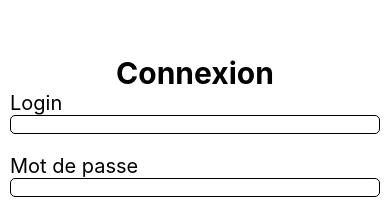
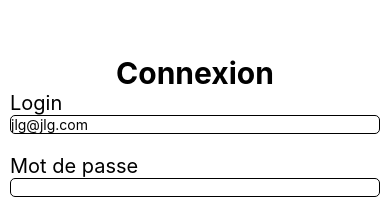
Before and after one commit to jlg-formation/frn-fev-23, a React Native app in the folder front/: screen /Settings in a window 390 px wide. Shown: the part 250-455 px from the top of the page. Built offline with nearby package versions, Linux system fonts and the light colour scheme.

Commit message:
dev: handling form

```diff
--- a/front/screens/LoginScreen.tsx
+++ b/front/screens/LoginScreen.tsx
@@ -11,11 +11,13 @@ import {useAuthenticationStore} from '../stores/authentication.store';
 
 export const LoginScreen = () => {
   const [isConnecting, setIsConnecting] = useState(false);
+  const [login, setLogin] = useState('jlg@jlg.com');
+  const [password, setPassword] = useState('');
   const {connect} = useAuthenticationStore();
 
   const onConnected = async () => {
     setIsConnecting(true);
-    await connect();
+    await connect(login, password);
     setIsConnecting(false);
   };
 
@@ -25,11 +27,20 @@ export const LoginScreen = () => {
       <View style={styles.form}>
         <View style={styles.label}>
           <Text style={styles.labelText}>Login</Text>
-          <TextInput style={styles.input} />
+          <TextInput
+            style={styles.input}
+            defaultValue={login}
+            onChangeText={setLogin}
+          />
         </View>
         <View style={styles.label}>
           <Text style={styles.labelText}>Mot de passe</Text>
-          <TextInput secureTextEntry={true} style={styles.input} />
+          <TextInput
+            secureTextEntry={true}
+            style={styles.input}
+            defaultValue={password}
+            onChangeText={setPassword}
+          />
         </View>
         <View style={styles.buttonContainer}>
           {isConnecting ? (
--- a/front/stores/authentication.store.ts
+++ b/front/stores/authentication.store.ts
@@ -4,13 +4,15 @@ import {sleep} from '../misc';
 
 export interface AuthenticationStore {
   user: User | undefined;
-  connect: () => Promise<void>;
+  connect: (login: string, password: string) => Promise<void>;
   disconnect: () => Promise<void>;
 }
 
 export const useAuthenticationStore = create<AuthenticationStore>(set => ({
   user: undefined,
-  connect: async () => {
+  connect: async (login, password) => {
+    console.log('login: ', login);
+    console.log('password: ', password);
     console.log('connecting...');
     await sleep(2000);
     set(() => ({user: {displayName: 'Jean-Louis GUENEGO'}}));
```
